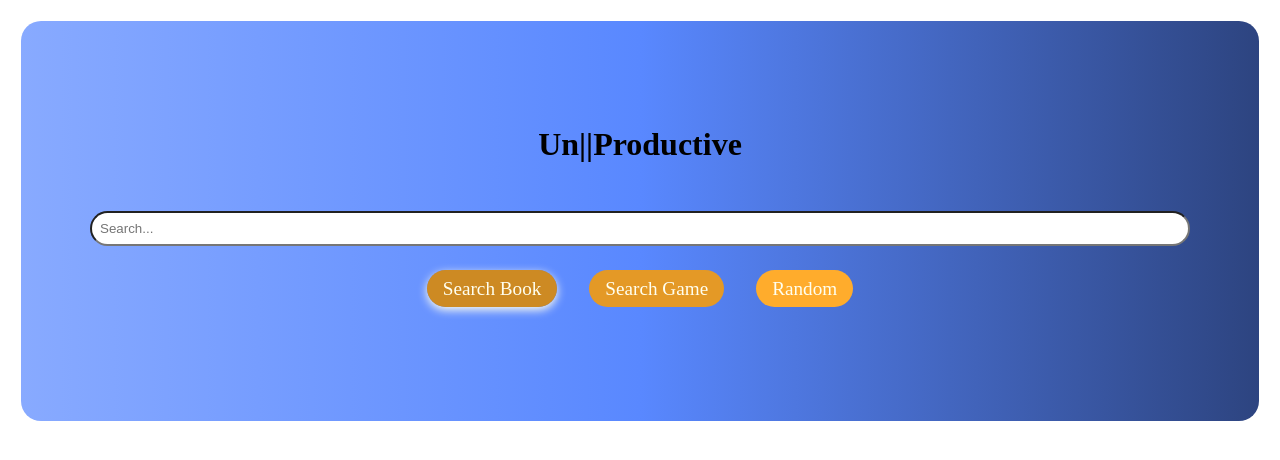
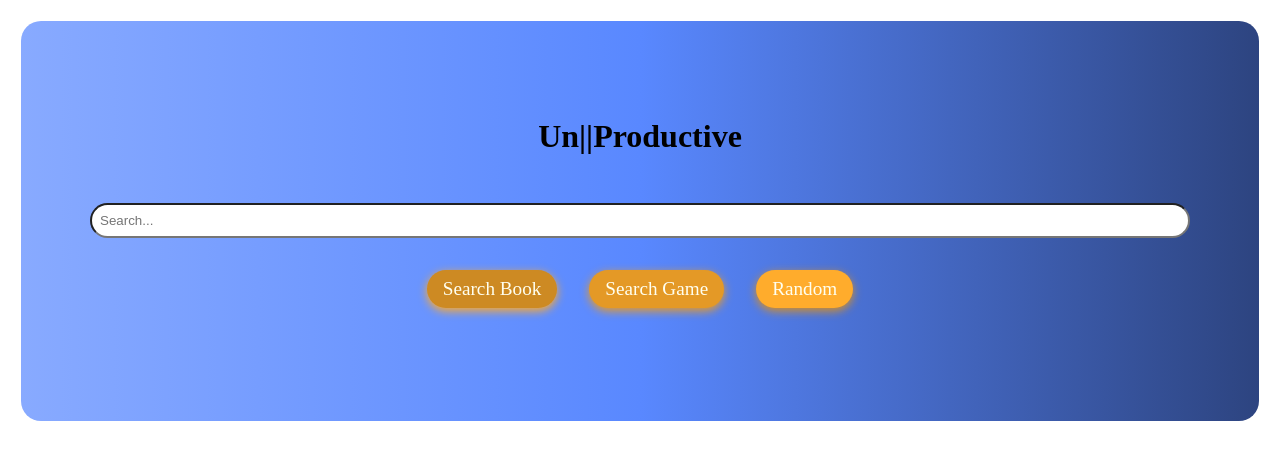
Before and after one commit to vic30004/un-productive-, a React (Create React App) app in the folder un-productive/: page / in a window 1280 px wide. Shown: the top 460 px of the page. Built offline with nearby package versions, Linux system fonts and the light colour scheme; a web font is replaced by a local one.

Commit message:
completed header

```diff
--- a/un-productive/src/App.css
+++ b/un-productive/src/App.css
@@ -33,20 +33,34 @@ a{
   font-size: 1.2rem;
   padding: .5rem 1rem;
   border-radius: 20px;
+  display: inline-block;
+  transition: all .3s ease;
 }
 
 .btn-book{
   background:#CD8A23;
-  box-shadow: 0 3px 10px
+  box-shadow: 0 3px 10px #FFAB29;
 }
 
 .btn-game{
   background: #E49926;
+  box-shadow: 0 3px 10px #EA9B21;
+
 }
 .btn-random{
   background: #FFAC2C;
+  box-shadow: 0 3px 10px #D9901E;
 }
 
+.btn:hover {
+  box-shadow: 0 2px 5px #FFAB29;
+  transform: translateY(3%);
+}
+
+.btn:active{
+  box-shadow: none;
+  transform: translateY(4%);
+}
 
 /* Header */
 
```
